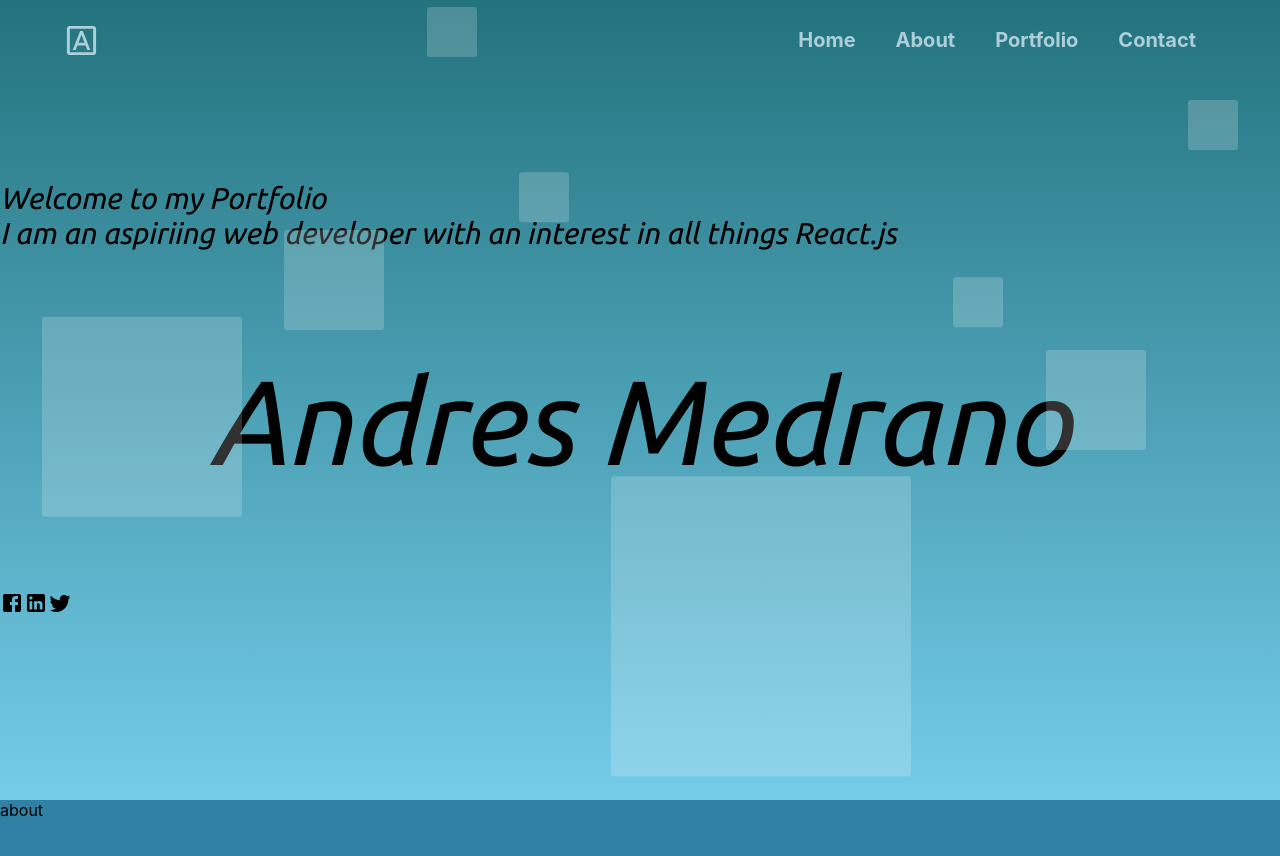
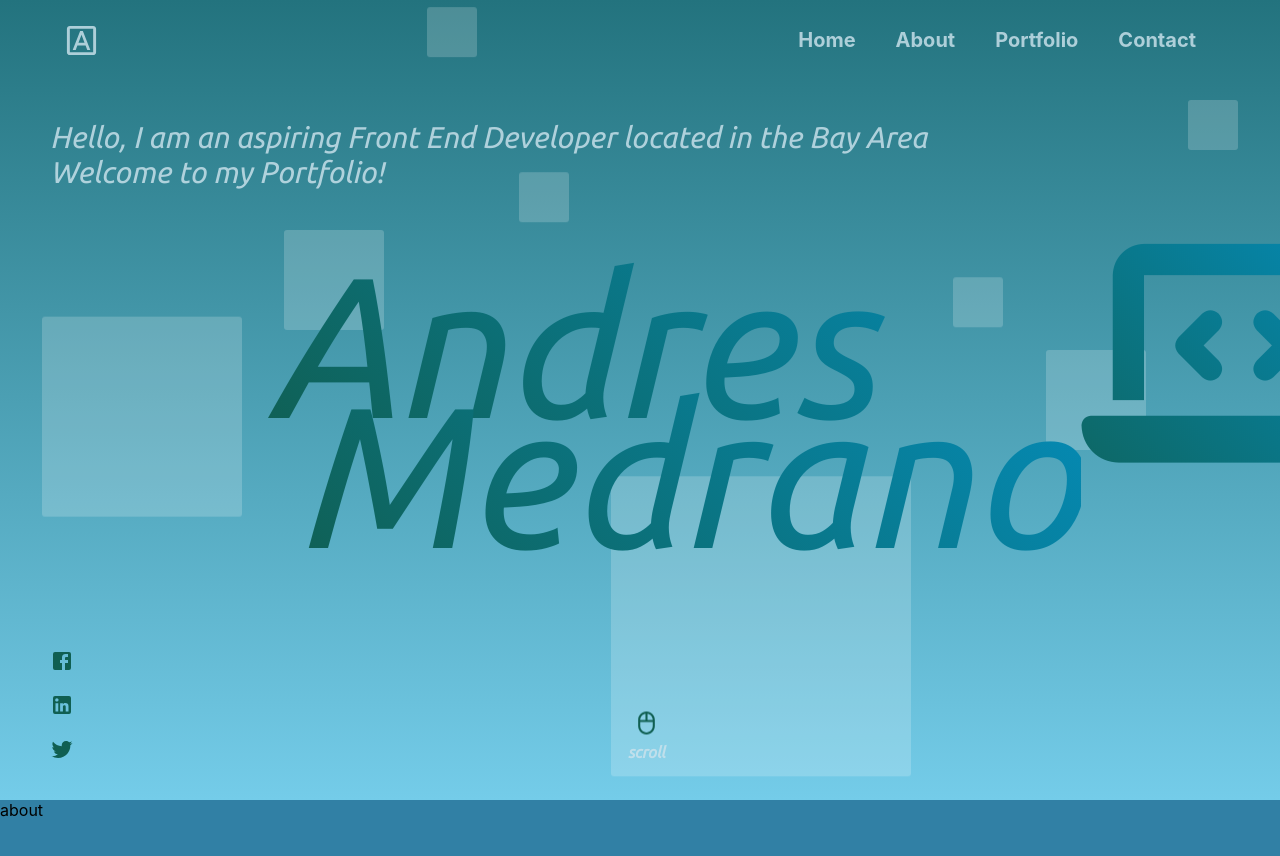
Before and after one commit to amedra13/Portfolio, a React (Create React App) app: page / in a window 1280 px wide. Shown: the top 856 px of the page. Built offline with nearby package versions, Linux system fonts and the light colour scheme.

Commit message:
basic layout finished for Main Page

```diff
--- a/src/App.js
+++ b/src/App.js
@@ -1,9 +1,7 @@
 import React from 'react';
 import Navbar from './Navbar';
+import MainPage from './MainPage';
 import BubblesEffect from './BubblesEffect';
-import FacebookIcon from '@material-ui/icons/Facebook';
-import LinkedInIcon from '@material-ui/icons/LinkedIn';
-import TwitterIcon from '@material-ui/icons/Twitter';
 import './App.css';
 
 function App() {
@@ -11,7 +9,8 @@ function App() {
 		<div className="app">
 			<div id="home" className="app__main">
 				<Navbar />
-				<div className="app__info">
+				<MainPage />
+				{/* <div className="app__info">
 					<div className="app__title">
 						<p>Welcome to my Portfolio</p>
 						<p>
@@ -27,7 +26,7 @@ function App() {
 						<LinkedInIcon />
 						<TwitterIcon />
 					</div>
-				</div>
+				</div> */}
 				<BubblesEffect />
 			</div>
 			<div id="about" className="app__aboutMe">
--- a/src/MainPage.css
+++ b/src/MainPage.css
@@ -16,51 +16,41 @@
 	}
 }
 
-.main__header {
-	height: 85vh;
+.main {
+	height: 90vh;
 	display: flex;
 	flex-direction: column;
-	justify-content: space-between;
-	font-family: 'Hind', sans-serif;
+	justify-content: space-evenly;
+	font-family: 'Ubuntu', sans-serif;
+	font-style: italic;
+	color: rgba(203, 226, 235, 0.822);
+	padding-left: 50px;
+}
+.main > * {
+	z-index: 40;
 }
 .main__intro {
-	margin-top: 100px;
-	margin-left: 50px;
-	font-family: 'Libre Franklin', sans-serif;
-}
-.main__intro > p {
-	margin: 0;
-}
-
-.main__icon {
-	margin-top: 20px;
-	display: block !important;
-	color: rgba(153, 150, 150, 0.432);
+	font-size: 30px;
 }
 
 .main__title {
-	position: absolute;
 	display: flex;
-	top: 40%;
-	left: 15%;
+	margin-left: 20%;
 }
+
 .main__title > div > p {
 	font-size: 200px;
-	font-family: 'Abril Fatface', cursive;
-	margin: 0;
-	padding: 0;
-	background: -webkit-linear-gradient(rgba(81, 231, 156, 0.801), #5abcb9);
+	background: -webkit-linear-gradient(45deg, rgb(16, 95, 82), #048cb9);
 	-webkit-background-clip: text;
 	-webkit-text-fill-color: transparent;
 }
 .main__title > div > p:first-child {
-	margin-bottom: -140px;
+	margin-bottom: -100px;
 	margin-left: -30px;
-	z-index: 40;
 }
 .main__title > i {
 	font-size: 250px;
-	background: -webkit-linear-gradient(rgba(81, 231, 156, 0.801), #5abcb9);
+	background: -webkit-linear-gradient(45deg, rgb(16, 95, 82), #048cb9);
 	-webkit-background-clip: text;
 	-webkit-text-fill-color: transparent;
 }
@@ -70,10 +60,6 @@
 	display: flex;
 	justify-content: space-between;
 	align-items: flex-end;
-	color: rgba(153, 150, 150, 0.432);
-}
-.main__footer > div > p {
-	margin: 0;
 }
 
 .main__footer > div:last-child {
@@ -81,8 +67,16 @@
 	align-items: center;
 	flex-direction: column;
 }
+.main__icon {
+	margin-top: 20px;
+	display: block !important;
+	color: rgb(16, 95, 82);
+}
 .main__mouse {
-	font-size: 30px !important;
-	color: #990bf850;
-	animation: bounce 1.3s ease-in-out infinite;
+	font-size: 25px !important;
+	color: rgb(16, 95, 82);
+	animation: bounce 1.6s ease-in-out infinite;
 }
+.main__footer > div > p {
+	font-weight: bold;
+}
--- a/src/MainPage.js
+++ b/src/MainPage.js
@@ -10,7 +10,12 @@ import './MainPage.css';
 const MainPage = () => {
 	return (
 		<div className="main">
-			<div className="main__header">
+			<div className="main__intro">
+				<p>
+					Hello, I am an aspiring Front End Developer located in the Bay Area
+				</p>
+				<p>Welcome to my Portfolio!</p>
+			</div>
 			<div className="main__title">
 				<div>
 					<p>Andres</p>
@@ -18,22 +23,15 @@ const MainPage = () => {
 				</div>
 				<i class="fas fa-laptop-code"></i>
 			</div>
-				<div className="main__intro">
-					<p>
-						Hello, I am an aspiring Front End Developer located in the Bay Area
-					</p>
-					<p>Welcome to my Portfolio!</p>
-				</div>
 			<div className="main__footer">
 				<div>
 					<FacebookIcon className="main__icon" />
 					<LinkedInIcon className="main__icon" />
 					<TwitterIcon className="main__icon" />
 				</div>
-					<div className="main__scroll">
+				<div>
 					<MouseOutlinedIcon className="main__mouse" />
 					<p>scroll</p>
-					</div>
 				</div>
 			</div>
 		</div>
```
Lines whose indentation alone changed are shown as unchanged.
